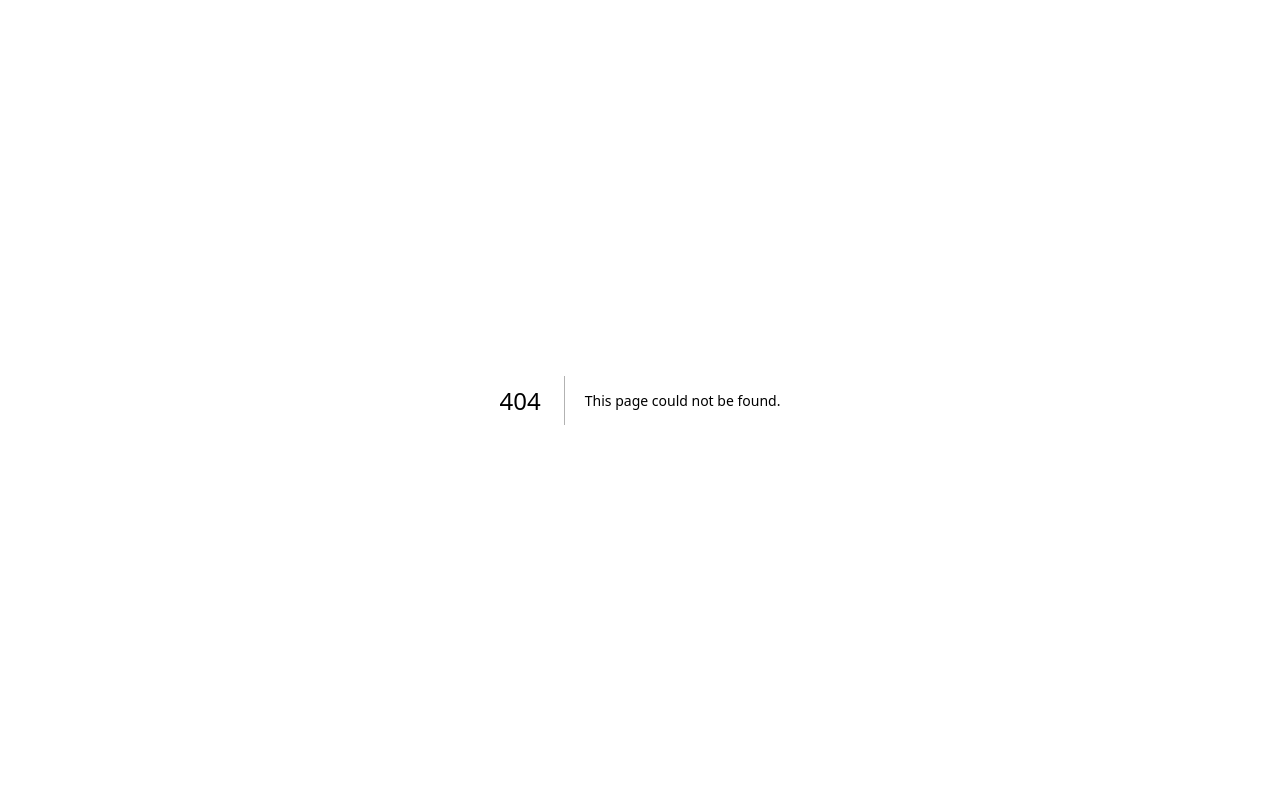
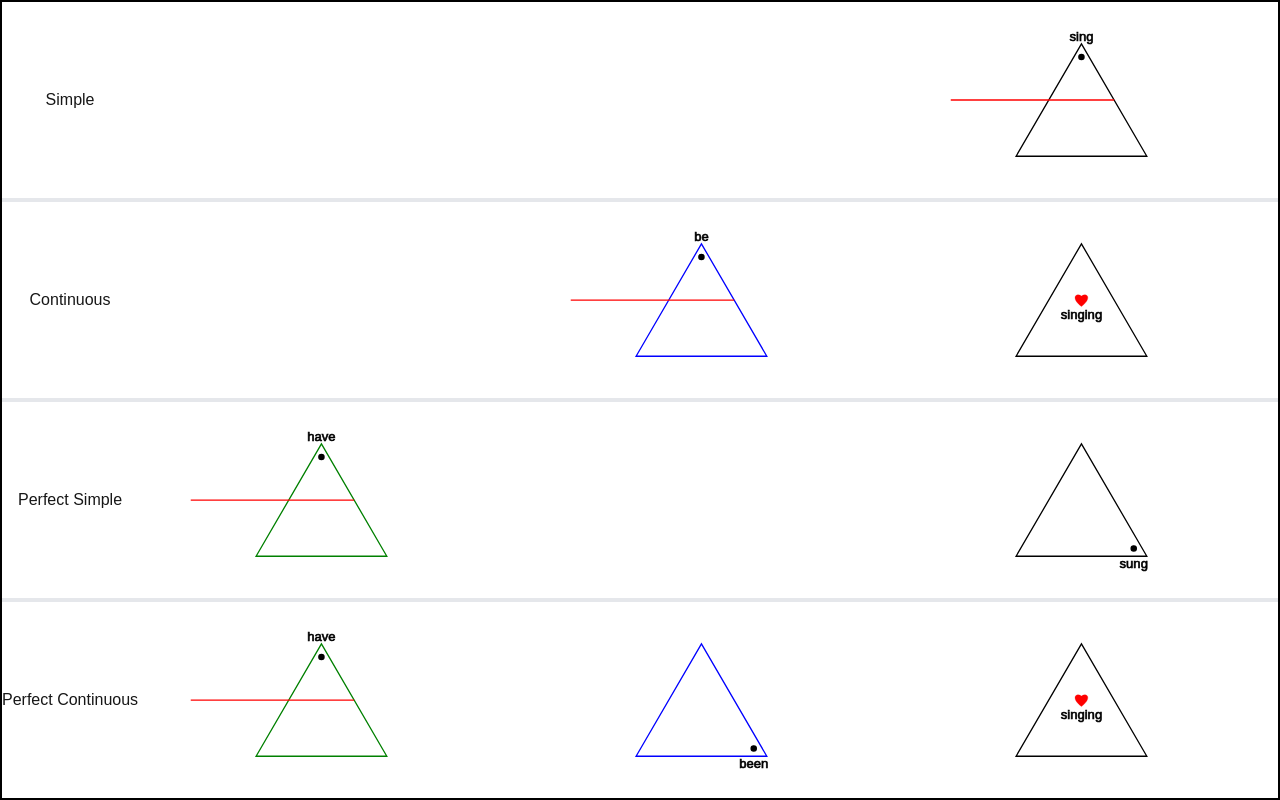
Before and after one commit to riwepo/grammar-triangles, a Next.js app: page /inflected-tenses in a window 1280 px wide. Before the commit this address had no page. Built offline with nearby package versions, Linux system fonts and the light colour scheme.

Commit message:
add inflected tenses

```diff
--- /dev/null
+++ b/src/app/inflected-tenses/page.js
@@ -0,0 +1,11 @@
+import InflectedTenses from "@/components/inflected-tenses";
+import { VERBS } from "@/lib/utils/words";
+
+export const metadata = {
+  title: "Inflected Tenses",
+  description: "Inflected Tenses",
+};
+
+export default function InflectedTensesPage() {
+  return <InflectedTenses bossVerb={VERBS.sing} />;
+}
--- /dev/null
+++ b/src/components/inflected-tenses.jsx
@@ -0,0 +1,107 @@
+"use client";
+import { useState, useEffect } from "react";
+
+import { nanoid } from "nanoid";
+
+import BasicTriangle from "@/components/basic-triangle";
+
+import { VERBS } from "@/lib/utils/words";
+
+function TensesBlueprint({ bossVerb }) {
+  // generate unique ids for all the basic triangle components
+  // only run once when this component loads
+  const [ids, setIds] = useState(null);
+  useEffect(() => {
+    const generateIds = () => {
+      return "01234567".split("").map((n) => nanoid());
+    };
+    const ids = generateIds();
+    setIds(ids);
+  }, []);
+
+  if (ids === null) {
+    return <p>Loading...</p>; // Render a placeholder while waiting for the ID
+  }
+
+  return (
+    <div className="grid h-screen w-full grid-cols-[auto_1fr_1fr_1fr] grid-rows-[minmax(0,1fr)_minmax(0,0.02fr)_minmax(0,1fr)_minmax(0,0.02fr)_minmax(0,1fr)_minmax(0,0.02fr)_minmax(0,1fr)] overflow-hidden border-2 border-black">
+      <p className="col-start-1 row-start-1 mx-auto content-center">Simple</p>
+      <BasicTriangle
+        uuid={ids[0]}
+        className="col-start-4 row-start-1"
+        verbForms={bossVerb}
+        formVisibility={{ head: true, tenseLine: true }}
+        colour="black"
+      />
+
+      <div className="col-span-4 col-start-1 row-start-2 bg-gray-200"></div>
+
+      <p className="col-start-1 row-start-3 mx-auto content-center">
+        Continuous
+      </p>
+      <BasicTriangle
+        uuid={ids[1]}
+        className="col-start-3 row-start-3"
+        verbForms={VERBS.be}
+        formVisibility={{ head: true, tenseLine: true }}
+        colour="blue"
+      />
+      <BasicTriangle
+        uuid={ids[2]}
+        className="col-start-4 row-start-3"
+        verbForms={bossVerb}
+        formVisibility={{ presentParticiple: true }}
+        colour="black"
+      />
+
+      <div className="col-span-4 col-start-1 row-start-4 bg-gray-200"></div>
+
+      <p className="col-start-1 row-start-5 mx-auto content-center">
+        Perfect Simple
+      </p>
+      <BasicTriangle
+        uuid={ids[3]}
+        className="col-start-2 row-start-5"
+        verbForms={VERBS.have}
+        formVisibility={{ head: true, tenseLine: true }}
+        colour="green"
+      />
+      <BasicTriangle
+        uuid={ids[4]}
+        className="col-start-4 row-start-5"
+        verbForms={bossVerb}
+        formVisibility={{ pastParticiple: true }}
+        colour="black"
+      />
+
+      <div className="col-span-4 col-start-1 row-start-6 bg-gray-200"></div>
+
+      <p className="mx-autov col-start-1 row-start-7 content-center">
+        Perfect Continuous
+      </p>
+      <BasicTriangle
+        uuid={ids[5]}
+        className="col-start-2 row-start-7"
+        verbForms={VERBS.have}
+        formVisibility={{ head: true, tenseLine: true }}
+        colour="green"
+      />
+      <BasicTriangle
+        uuid={ids[6]}
+        className="col-start-3 row-start-7"
+        verbForms={VERBS.be}
+        formVisibility={{ pastParticiple: true }}
+        colour="blue"
+      />
+      <BasicTriangle
+        uuid={ids[7]}
+        className="col-start-4 row-start-7"
+        verbForms={bossVerb}
+        formVisibility={{ presentParticiple: true }}
+        colour="black"
+      />
+    </div>
+  );
+}
+
+export default TensesBlueprint;
```
